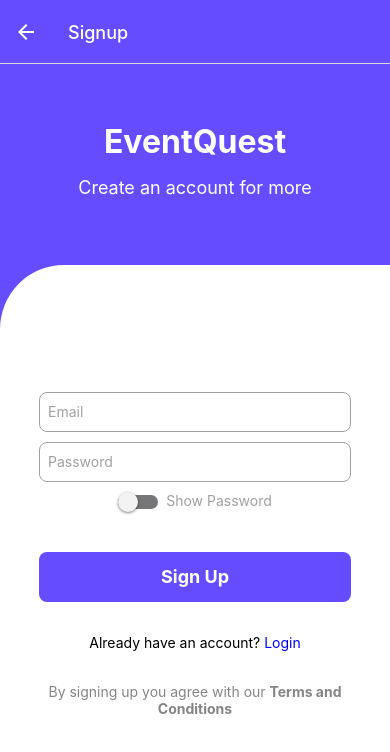
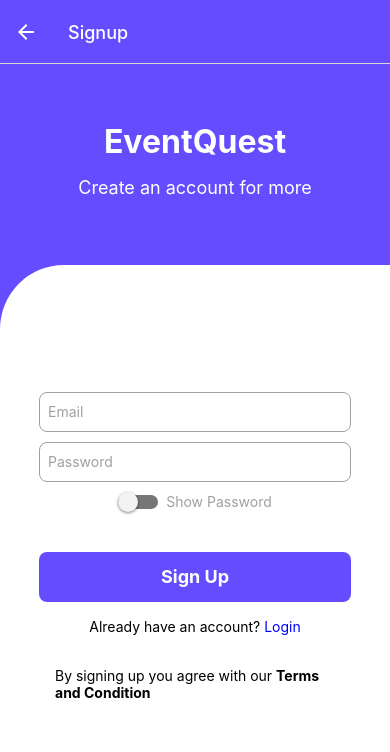
Before and after one commit to KimberlyPangilinan/eventQuest, a React Native app: screen /Signup in a window 390 px wide. Shown: the top 752 px of the page. Built offline with nearby package versions, Linux system fonts and the light colour scheme; no server answers; the database is empty.

Commit message:
number bug, alert message, deleted event registered

```diff
--- a/App.js
+++ b/App.js
@@ -139,8 +139,9 @@ function App() {
             <Stack.Screen name="Account Settings" component={AccountScreen} />
             <Stack.Screen name="Search Screen " component={SearchScreen} />
             <Stack.Screen name="Edit Event" component={EditEventScreen} />
+
+            <Stack.Screen name="Signup" component={SignUpScreen} options={{ headerStyle: { backgroundColor: '#654dff' }, headerTintColor: '#fff' }} />
             <Stack.Screen name="Terms and Condition" component={Terms} />
-            <Stack.Screen name="Signup" component={SignUpScreen} options={{ headerStyle: { backgroundColor: '#654dff' }, headerTintColor: '#fff' }} />
           </Stack.Navigator>
     </NavigationContainer>
   );
--- a/src/screen/LoginScreen.js
+++ b/src/screen/LoginScreen.js
@@ -86,7 +86,7 @@ const LoginScreen = ({ navigation }) => {
   .then(() => {
     // Password reset email sent!
     // ..
-    alert("email sent")
+    alert(`Password reset sent to your ${email}`)
   })
   .catch((error) => {
     const errorCode = error.code;
--- a/src/screen/ProfileScreen.js
+++ b/src/screen/ProfileScreen.js
@@ -39,7 +39,7 @@ export const AccountScreen=({navigation})=>{
   .then(() => {
     // Email verification sent!
     // ...
-    alert("Email verification sent")
+    alert(`Email verification sent to ${email}. Please follow the instructions given`)
   });
   }
   const changePassword = async()=>{
--- a/src/screen/SignUpScreen.js
+++ b/src/screen/SignUpScreen.js
@@ -58,7 +58,7 @@ const SignUpScreen = ({navigation}) => {
           returnKeyType='go'
           autoCorrect={false}
         />
-          <View style={{display:"flex",flexDirection:"row",gap:8}}>
+         <View style={{display:"flex",flexDirection:"row",gap:8,justifyItems:'center',alignItems:'center'}}>
           <Switch
             trackColor={{false: '#767577', true: '#81b0ff'}}
             thumbColor={isShown ? '#f5dd4b' : '#f4f3f4'}
@@ -81,8 +81,10 @@ const SignUpScreen = ({navigation}) => {
           <Text style={styles.link}>Already have an account? <Text style={styles.linkHighlight}>Login</Text></Text>
         </Pressable>
         <Pressable
-          onPress={() => navigation.navigate('Terms and Conditions')}
-          > <Text style={{textAlign:'center',color:'#858585'}}>By signing up you agree with our <b>Terms and Conditions</b></Text></Pressable>
+          onPress={() => navigation.navigate('Terms and Condition')}
+          >
+          <Text style={styles.link}>By signing up you agree with our <Text style={{fontWeight:'bold'}}>Terms and Condition </Text></Text>
+        </Pressable>
 
       </View>
     </ScrollView>
@@ -131,7 +133,7 @@ const styles = StyleSheet.create({
     borderColor: '#a0a0a0',
     paddingHorizontal: 8,
     marginBottom: 10,
-    backgroundColor:'#fff9',
+    backgroundColor:'#fff',
     borderRadius:8
 
   },
@@ -151,7 +153,7 @@ const styles = StyleSheet.create({
     fontWeight: 'bold',
   },
   link:{
-    margin:32,
+    margin:16,
   },
   linkHighlight:{
     color:'blue'
--- a/src/screen/Terms.js
+++ b/src/screen/Terms.js
@@ -1,37 +1,53 @@
 import React from 'react'
-import { View,Text } from 'react-native'
+import { View,Text,StyleSheet,ScrollView } from 'react-native'
 import { Btn } from '../components/Btn'
 
-const Terms = () => {
+const Terms = ({navigation}) => {
   return (
-    <View style={{padding:32,gap:24,display:'flex'}}>
+    <ScrollView contentContainerStyle ={{padding:32,gap:24,display:'flex'}}>
     <Text style={{fontSize:40,fontWeight:"bold"}}>Welcome to EventQuest!</Text>
     <Text>
 These terms and conditions outline the rules and regulations for the use of our mobile application.
+</Text>
+<Text>By downloading or using our app, you accept these terms and conditions in full. If you disagree with these terms and conditions, you should not use our app.</Text>
 
-By downloading or using our app, you accept these terms and conditions in full. If you disagree with these terms and conditions, you should not use our app.
-    <h4>Use of the App</h4>
-    EventQuest allows you to search for and post events. By using our app, you agree to use it only for lawful purposes and in a manner consistent with these terms and conditions.
+    <Text style={styles.heading}>Use of the App</Text>
+   <Text> EventQuest allows you to search for and post events. By using our app, you agree to use it only for lawful purposes and in a manner consistent with these terms and conditions.</Text>
 
-    <h4>User Account</h4>
-    In order to use some features of our app, you may need to create an account. You are responsible for maintaining the confidentiality of your account information and for all activities that occur under your account.
+   <Text style={styles.heading}>User Account</Text>
+    <Text>In order to use some features of our app, you may need to create an account. You are responsible for maintaining the confidentiality of your account information and for all activities that occur under your account.</Text>
 
-    <h4>Event Listings</h4>
-    EventQuest allows users to post and search for events. By posting an event, you represent and warrant that you have the right to do so and that your event complies with all applicable laws and regulations.
+    <Text style={styles.heading}>Event Listings</Text>
+    <Text>EventQuest allows users to post and search for events. By posting an event, you represent and warrant that you have the right to do so and that your event complies with all applicable laws and regulations.</Text>
 
-    <h4>Limitations of Liability</h4>
-    EventQuest is not responsible for the accuracy, reliability, or completeness of any event listing or user-generated content. We are also not responsible for any damages, direct or indirect, resulting from your use of our app.
+    <Text style={styles.heading}>Limitations of Liability</Text>
+    <Text>EventQuest is not responsible for the accuracy, reliability, or completeness of any event listing or user-generated content. We are also not responsible for any damages, direct or indirect, resulting from your use of our app.
+</Text>
+     <Text style={styles.heading}>Modifications to Terms and Conditions</Text>
+    <Text>EventQuest may revise these terms and conditions at any time without notice. By using our app, you agree to be bound by the current version of these terms and conditions.</Text>
 
-    <h4>Modifications to Terms and Conditions</h4>
-    EventQuest may revise these terms and conditions at any time without notice. By using our app, you agree to be bound by the current version of these terms and conditions.
+<Text>Thank you for using EventQuest!</Text>
 
-<br/>
-Thank you for using EventQuest!
-    </Text>
-    <Btn name="Continue"/>
-    </View>
+
+    <Btn name="Continue" onPress={() => {
+              navigation.navigate('MyApp');
+            }} />
+    </ScrollView>
 
   )
 }
 
+const styles = StyleSheet.create({
+
+    heading: {
+      fontWeight:'bold',
+      textAlign:'left',
+      fontSize:16,
+      display:'flex',
+      flexDirection:'row',
+      width:'100%'
+    },
+
+  });
+
 export default Terms
```
Also changed, not shown: src/screen/DetailsScreen.js (+10 -4 lines).
